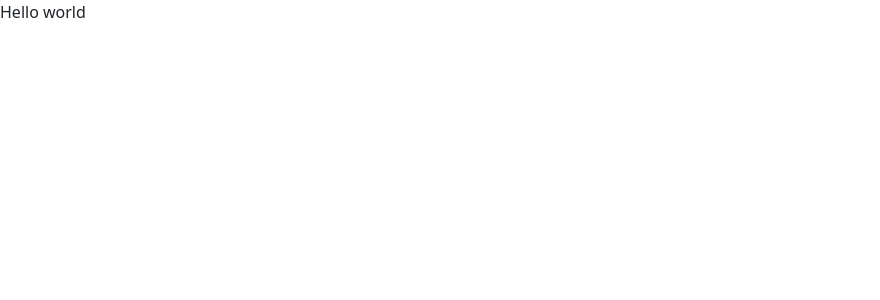
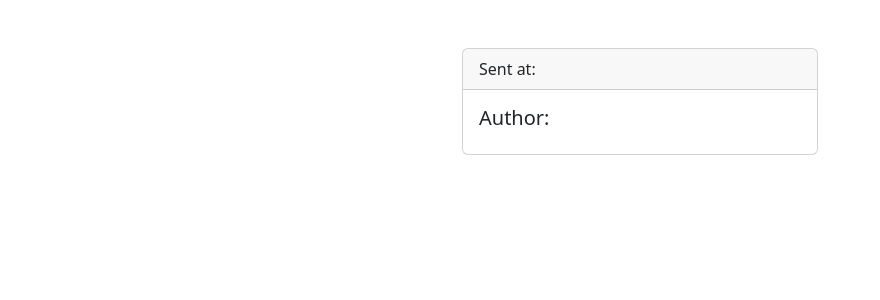
Before and after one commit to SagynalievTaalaibek/react-chat, a React (Vite) app: page / in a window 1280 px wide. Shown: the top 300 px of the page, without its empty margins (0-880 px from the left). Built offline with nearby package versions, Linux system fonts and the light colour scheme; the HTML template or start-up script is replaced by a standard one.

Commit message:
add new containers Chat

```diff
--- a/src/App.tsx
+++ b/src/App.tsx
@@ -1,9 +1,7 @@
+import Chat from './container/Chat/Chat';
+
 const App = () => {
-  return (
-    <div>
-      Hello world
-    </div>
-  );
+  return <Chat/>;
 };
 
 export default App;
--- /dev/null
+++ b/src/container/Chat/Chat.tsx
@@ -0,0 +1,24 @@
+import ChatCard from '../../components/ChatCard/ChatCard';
+import { useState } from 'react';
+
+const Chat = () => {
+  const [chats, setChats] = useState();
+
+  return (
+    <div className='container mt-5'>
+      <div className='row'>
+        <div className='col-4'>
+        </div>
+        <div className='col-8'>
+          <div className='row row-cols-2'>
+            <div className='col-6'>
+              <ChatCard />
+            </div>
+          </div>
+        </div>
+      </div>
+    </div>
+  );
+};
+
+export default Chat;
```
